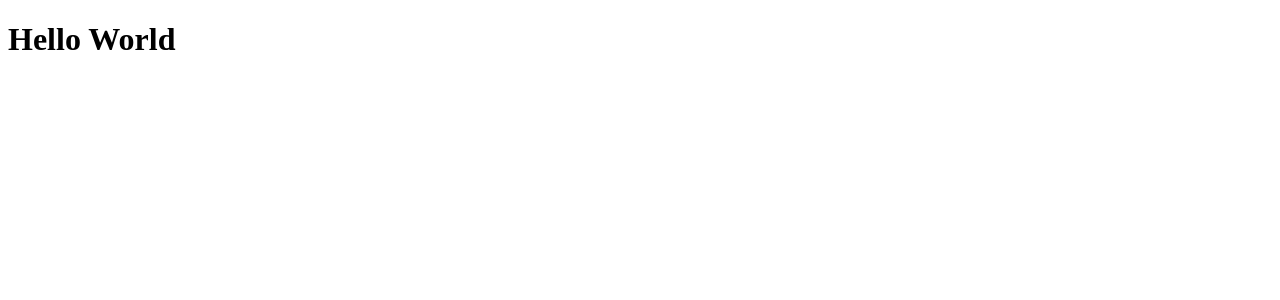
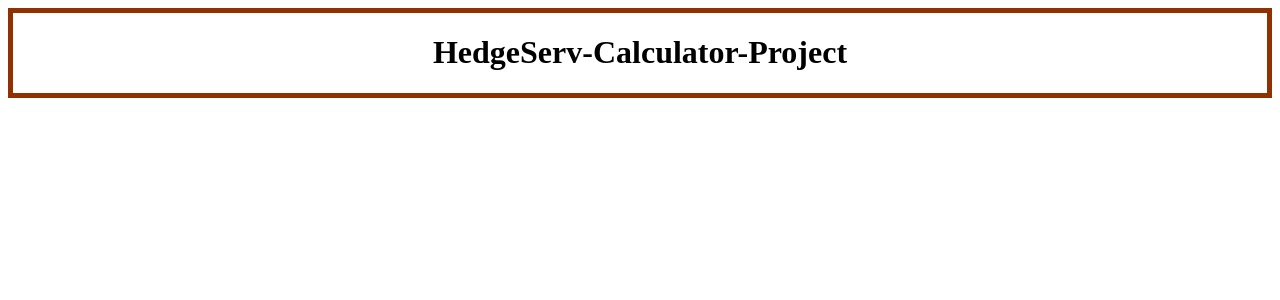
Before and after one commit to VinceSaykao/HedgeServ-Calculator, an Angular app in the folder HedgeServ-Calculator-Project/: page / in a window 1280 px wide. Shown: the top 300 px of the page. Built offline with nearby package versions, Linux system fonts and the light colour scheme.

Commit message:
removed title from app component to header and added css to header

```diff
--- a/HedgeServ-Calculator-Project/src/app/app.component.html
+++ b/HedgeServ-Calculator-Project/src/app/app.component.html
@@ -1 +1,5 @@
-<h1>Hello World</h1>
+<div class="container">
+
+    <app-header></app-header>
+
+</div>
--- a/HedgeServ-Calculator-Project/src/app/app.component.ts
+++ b/HedgeServ-Calculator-Project/src/app/app.component.ts
@@ -6,5 +6,5 @@
   styleUrls: ['./app.component.css']
 })
 export class AppComponent {
-  title: string = 'HedgeServ-Calculator-Project';
+
 }
--- a/HedgeServ-Calculator-Project/src/app/components/header/header.component.css
+++ b/HedgeServ-Calculator-Project/src/app/components/header/header.component.css
@@ -0,0 +1,7 @@
+header {
+    /* display: flex; */
+    justify-content: space-between;
+    align-items: center;
+    text-align: center;
+    border: 5px solid rgb(145, 49, 1);
+}
--- a/HedgeServ-Calculator-Project/src/app/components/header/header.component.html
+++ b/HedgeServ-Calculator-Project/src/app/components/header/header.component.html
@@ -1 +1,3 @@
-<p>header works!</p>
+<header>
+    <h1> {{ title }} </h1>
+</header>
--- a/HedgeServ-Calculator-Project/src/app/components/header/header.component.ts
+++ b/HedgeServ-Calculator-Project/src/app/components/header/header.component.ts
@@ -7,6 +7,8 @@
 })
 export class HeaderComponent implements OnInit {
 
+  title: string = 'HedgeServ-Calculator-Project';
+
   constructor() { }
 
   ngOnInit(): void {
```
